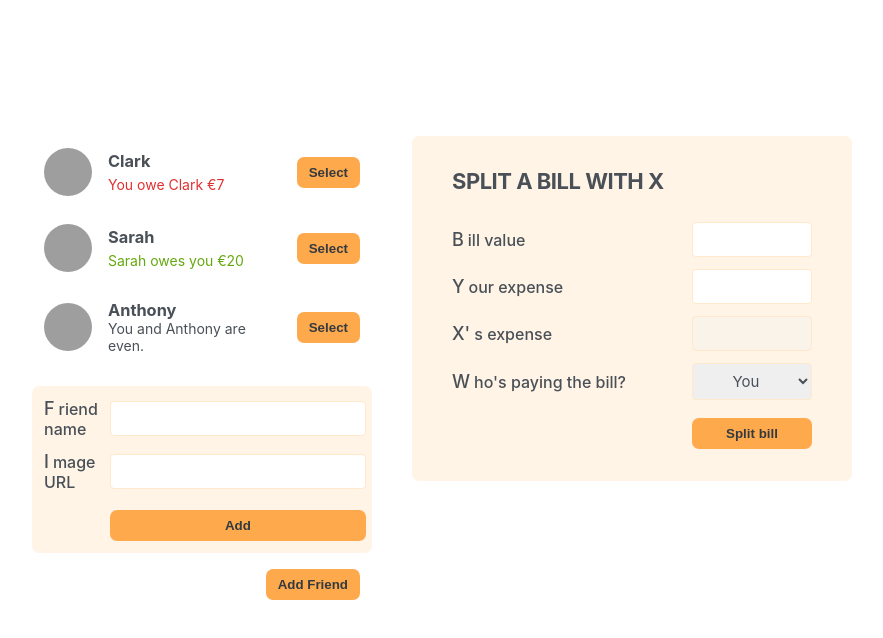
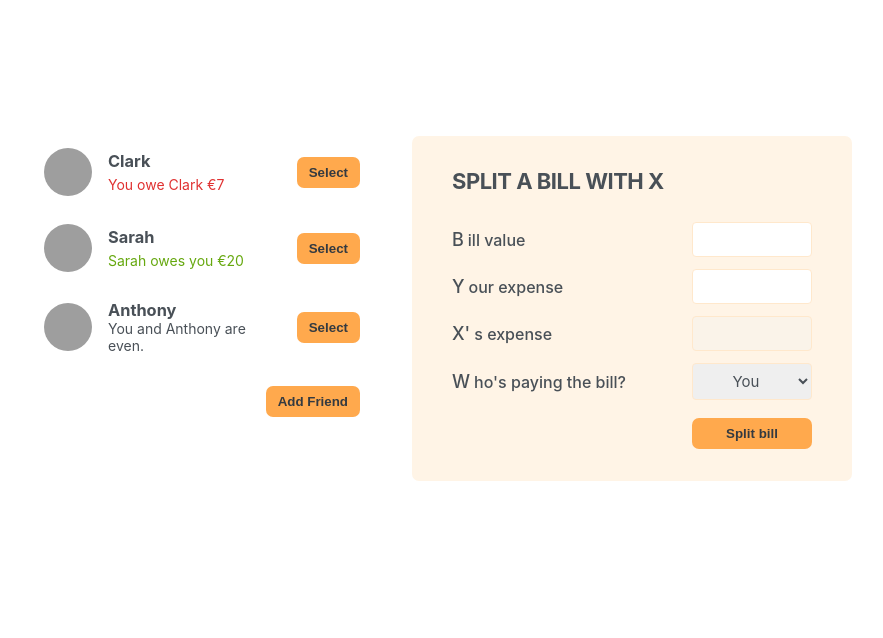
Before and after one commit to gabriele-andolina/eat-n-split, a React (Create React App) app: page / in a window 1280 px wide. Shown: the top 638 px of the page, without its empty margins (198-1081 px from the left). Built offline with nearby package versions, Linux system fonts and the light colour scheme; grey boxes are pictures that could not be loaded.

Commit message:
State: Created showAddFriend variable and function to display form conditionally

```diff
--- a/src/App.js
+++ b/src/App.js
@@ -1,3 +1,5 @@
+import { useState } from "react";
+
 const initialFriends = [
     {
         id: 118836,
@@ -20,15 +22,31 @@ const initialFriends = [
 ];
 
 export default function App() {
+    const [showAddFriend, setShowAddFriend] = useState(false);
+
+    function handleShowAddFriend() {
+        setShowAddFriend((show) => !show);
+    }
+
     return (
         <div className="app">
             <div className="sidebar">
                 <FriendsList />
-                <AddFriendForm />
-                <Button>Add Friend</Button>
+                {showAddFriend && <AddFriendForm />}
+                <Button onClick={handleShowAddFriend}>
+                    {showAddFriend ? "Close" : "Add Friend"}
+                </Button>
             </div>
             <SplitBillForm />
         </div>
+    );
+}
+
+function Button({ onClick, children }) {
+    return (
+        <button className="button" onClick={onClick}>
+            {children}
+        </button>
     );
 }
 
@@ -65,10 +83,6 @@ function Friend({ friend }) {
             <Button>Select</Button>
         </li>
     );
-}
-
-function Button({ children }) {
-    return <button className="button">{children}</button>;
 }
 
 function AddFriendForm() {
```
